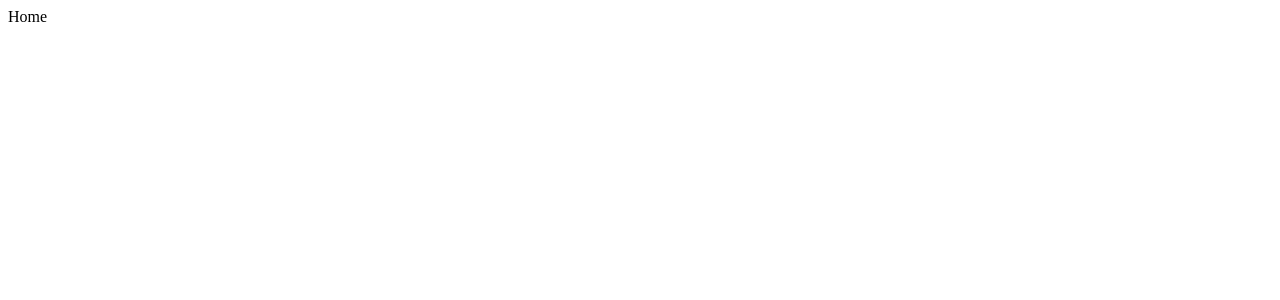
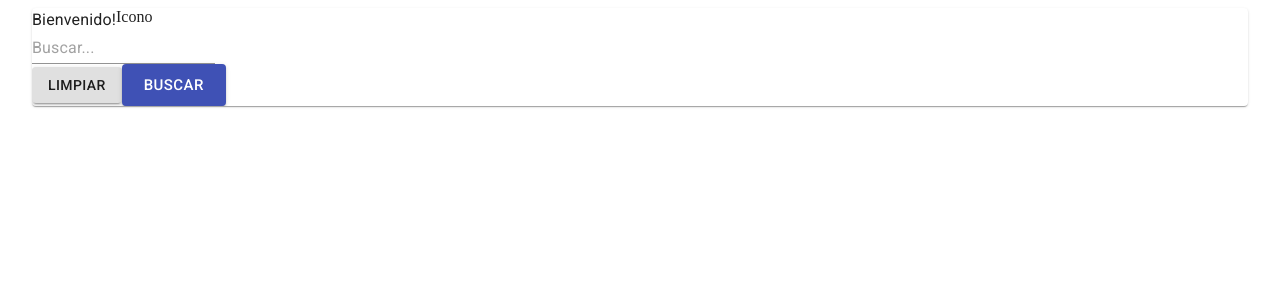
Before and after one commit to elviac94/movies-finder-reac-thooks, a React (Create React App) app: page / in a window 1280 px wide. Shown: the top 300 px of the page. Built offline with nearby package versions, Linux system fonts and the light colour scheme.

Commit message:
create home component

```diff
--- a/package.json
+++ b/package.json
@@ -3,6 +3,7 @@
   "version": "0.1.0",
   "private": true,
   "dependencies": {
+    "@material-ui/core": "^4.11.0",
     "axios": "^0.19.2",
     "react": "^16.13.1",
     "react-dom": "^16.13.1",
--- a/public/index.html
+++ b/public/index.html
@@ -10,6 +10,7 @@
     -->
     <link rel="manifest" href="%PUBLIC_URL%/manifest.json">
     <link rel="shortcut icon" href="%PUBLIC_URL%/favicon.ico">
+    <link rel="stylesheet" href="https://fonts.googleapis.com/css?family=Roboto:300,400,500,700&display=swap" />
     <!--
       Notice the use of %PUBLIC_URL% in the tags above.
       It will be replaced with the URL of the `public` folder during the build.
--- a/src/pages/Home/index.js
+++ b/src/pages/Home/index.js
@@ -1,2 +1,42 @@
-import React from 'react';
-export default () =>(<div>Home</div>)
+import React, { useState} from 'react';
+import { Container, Typography, Card, Grid, TextField, Button } from '@material-ui/core';
+
+export default () =>{
+    const [searchText, setSearchText] = useState('');
+    const handleSearchTextChange = event =>{
+        setSearchText(event.target.value)
+    };
+
+    const handleCleanTextClick = event =>{
+        console.log(10)
+    };
+
+    const handleSearchTextClick = event =>{
+        console.log(10)
+    };
+
+    return(
+        <Container>
+            <Card>
+                <Grid container>
+                    <Grid>
+                        <Typography>Bienvenido!</Typography>
+                    </Grid>
+                    <Grid>
+                        <label>Icono</label>
+                    </Grid>
+                </Grid>
+                <TextField
+                value={searchText}
+                placeholder="Buscar..."
+                onChange={handleSearchTextChange}
+                />
+                <Grid>
+                    <Button variant="contained" onClick={handleCleanTextClick}>Limpiar</Button>
+                    <Button variant="contained" color="primary" size="large" onClick={handleSearchTextClick}>Buscar</Button>
+                </Grid>
+
+            </Card>
+        </Container>
+    )
+}
```
Also changed, not shown: 1 other file (tests, documents, lock files or other folders).
